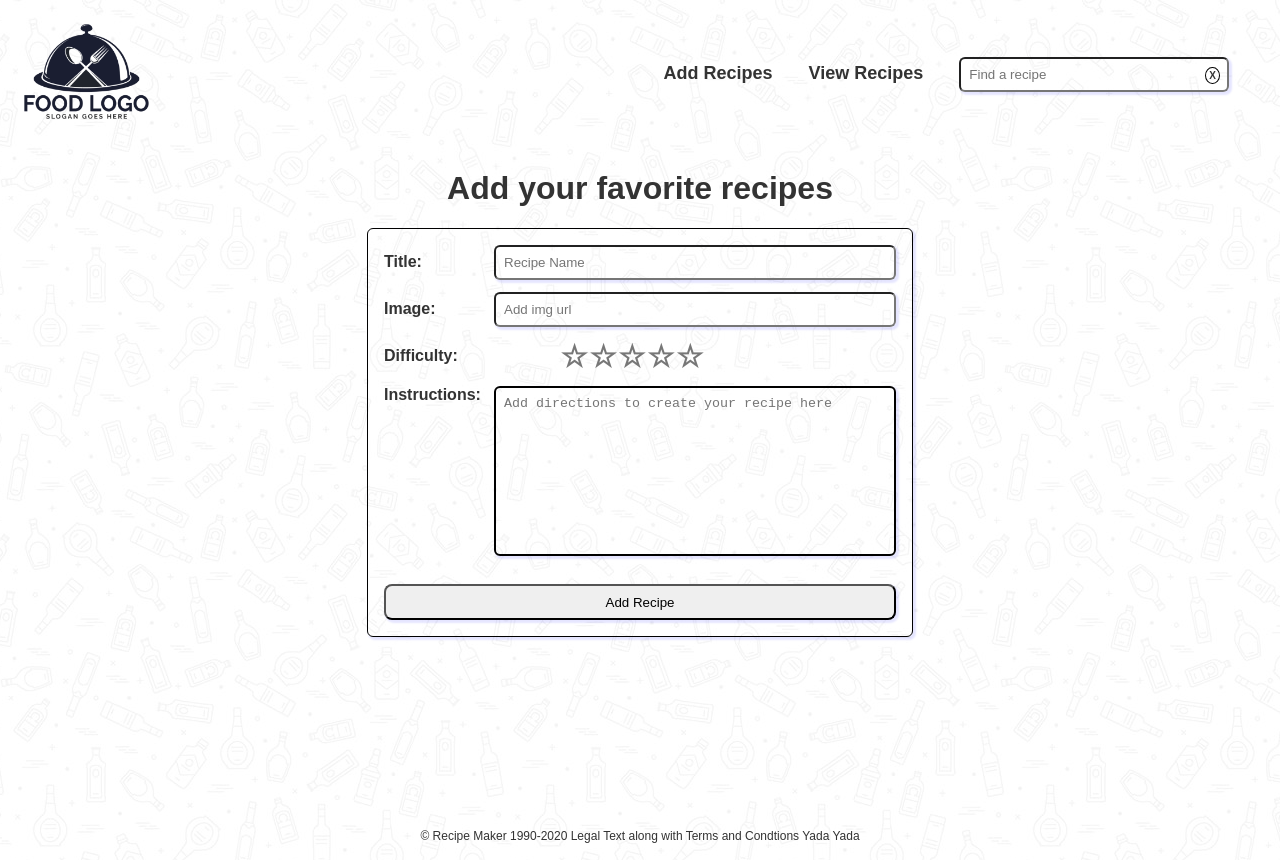
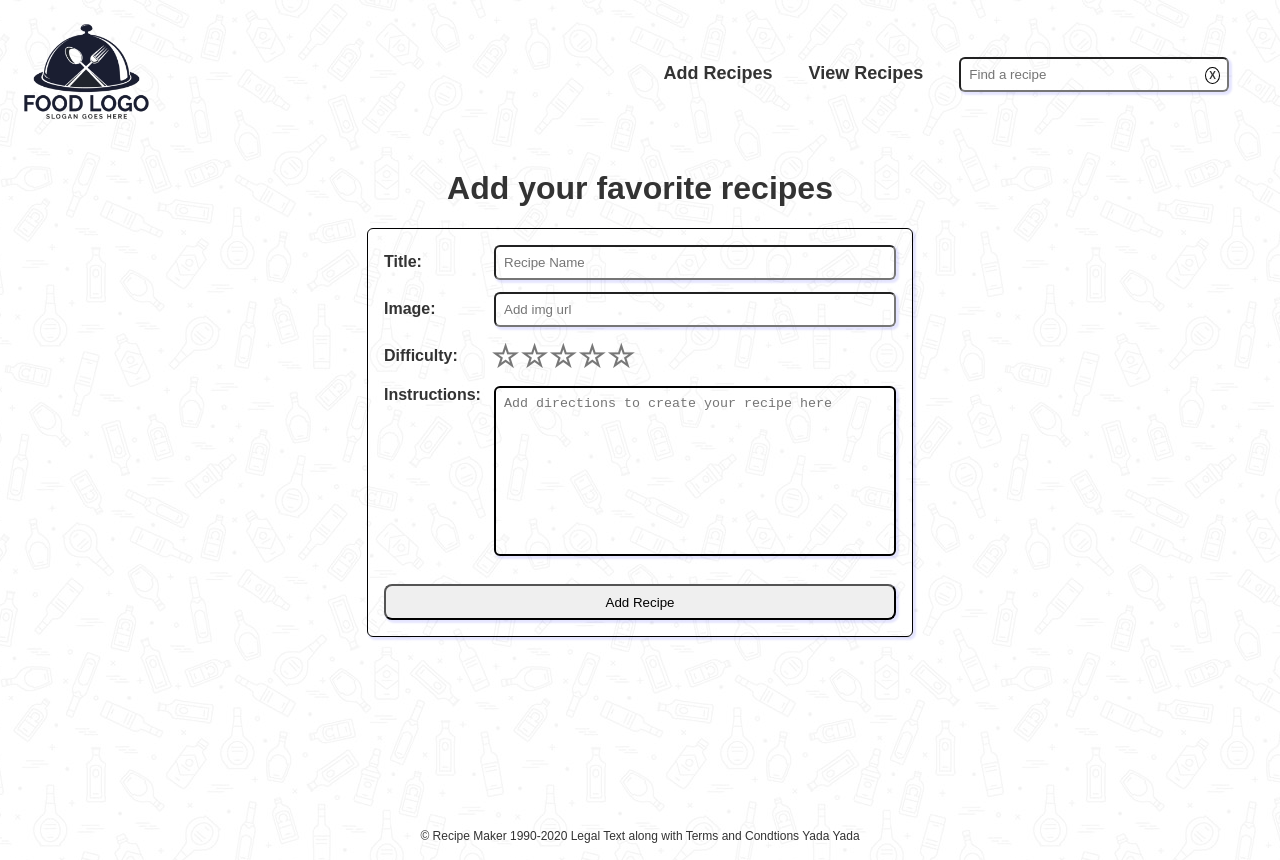
Before and after one commit to Ecksi/recipe-maker, a Vue app: page /add in a window 1280 px wide. Built offline with nearby package versions, Linux system fonts and the light colour scheme.

Commit message:
Fix stars position and add error border

```diff
--- a/src/views/AddRecipe.vue
+++ b/src/views/AddRecipe.vue
@@ -71,7 +71,7 @@ export default {
       </label>
       <section class="difficulty">
         <span class="difficulty-label">Difficulty:</span>
-        <span class="rating-star">
+        <span class="rating-star" :class="{'rating-error': errors.difficulty}">
           <input type="radio" name="rating" value="5"><span class="star"></span>
           <input type="radio" name="rating" value="4"><span class="star"></span>
           <input type="radio" name="rating" value="3"><span class="star"></span>
@@ -133,11 +133,16 @@ export default {
 
   .rating-star {
     display: inline-block;
-    width: calc(100% - 150px);
+    width: 200px;
     direction: rtl;
     font-size: 30px;
     text-align: center;
-    margin-left: 24px;
+    margin-left: 36px;
+  }
+
+  .rating-error {
+    border: 2px solid salmon;
+    border-radius: 8px;
   }
 
   .rating-star input {
```
